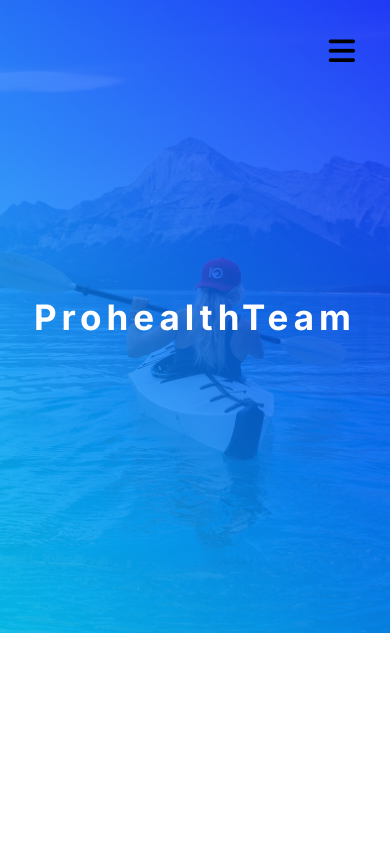
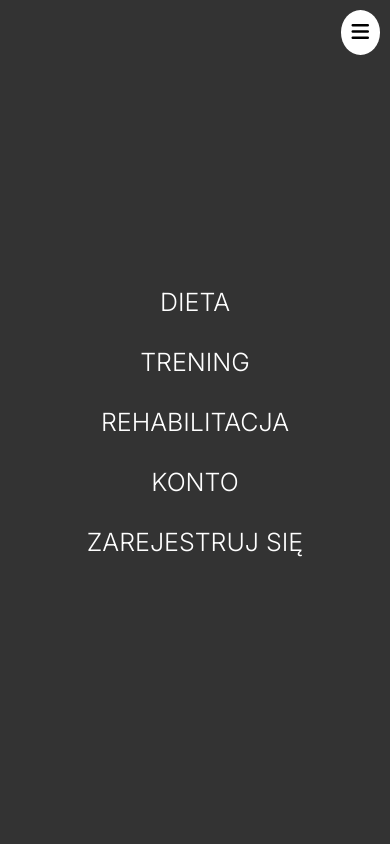
Before and after one commit to Pawko23/ProhealthTeam, a React (Create React App) app: page / in a window 390 px wide. Both pictures are taken after a click on the button 341 px from the left and 52 px from the top of the page. Shown: the top 844 px of the page. Built offline with nearby package versions, Linux system fonts and the light colour scheme.

Commit message:
burger btn toggle

```diff
--- a/src/components/LoginPage.js
+++ b/src/components/LoginPage.js
@@ -5,7 +5,6 @@ import LoginStyles from '../styles/LoginPage.module.css'
 
 const LoginPage = () => {
 
-    const [users, setUsers] = useState([])
     const [username, setUsername] = useState('')
     const [password, setPassword] = useState('')
     const navigate = useNavigate()
--- a/src/components/Navbar.js
+++ b/src/components/Navbar.js
@@ -1,18 +1,47 @@
-import React from 'react';
-import { Link } from 'react-router-dom';
+import React, { useState} from 'react';
+import { Link, useNavigate } from 'react-router-dom';
 import NavbarStyles from '../styles/Navbar.module.css'
+import classNames from 'classnames';
 
 const Navbar = () => {
+
+    const isLoggedIn = !!localStorage.getItem('token')
+    const navigate = useNavigate()
+
+    const [menuActive, setMenuActive] = useState(false)
+
+
+    const burgerMenu = () => {
+        setMenuActive(!menuActive)
+    }
+
+    const signOut = () => {
+        localStorage.removeItem('token')
+        navigate('/')
+    }
+
+
     return (
         <section>
-            <div className={NavbarStyles['burger-menu']}>
+            <div className={classNames(NavbarStyles['burger-menu'], {
+                [NavbarStyles.active]: menuActive,
+            })}>
                 <div className={NavbarStyles['menu-container']}>
                     <ul>
                         <li><Link to='/recipes'>Dieta</Link></li>
                         <li><Link to='/training'>Trening</Link></li>
                         <li><Link to='/rehabilitation'>Rehabilitacja</Link></li>
-                        <li><Link to='/login'>Konto</Link></li>
-                        <li><Link to='/register'>Zarejestruj się</Link></li>
+                        {isLoggedIn ? (
+                            <>
+                                <li><Link to='/login'>Konto</Link></li>
+                                <li><Link to='/' onClick={signOut}>Wyloguj się</Link></li>
+                            </>
+                        ) : (
+                            <>
+                                <li><Link to='/login'>Konto</Link></li>
+                                <li><Link to='/register'>Zarejestruj się</Link></li>
+                            </>
+                    )}
                     </ul>
                 </div>
             </div>
@@ -24,11 +53,20 @@ const Navbar = () => {
                     <li><Link to='/rehabilitation'>Rehabilitacja</Link></li>
                 </ul>
                 <ul className={NavbarStyles.account}>
-                    <li><Link to='/login'>Konto</Link></li>
-                    <li><Link to='/register'>Zarejestruj się</Link></li>
+                    {isLoggedIn ? (
+                        <>
+                            <li><Link to='/login'>Konto</Link></li>
+                            <li><Link to='/' onClick={signOut}>Wyloguj się</Link></li>
+                        </>
+                    ) : (
+                        <>
+                            <li><Link to='/login'>Konto</Link></li>
+                            <li><Link to='/register'>Zarejestruj się</Link></li>
+                        </>
+                    )}
                 </ul>
             </nav>
-            <button className={NavbarStyles['burger-btn']} id="burger-btn"><i className="fa-solid fa-bars" id="burger-icon"></i></button>
+            <button className={NavbarStyles['burger-btn']} id="burger-btn" onClick={burgerMenu}><i className="fa-solid fa-bars" id="burger-icon"></i></button>
         </section>
     )
 }
--- a/src/components/RegisterPage.js
+++ b/src/components/RegisterPage.js
@@ -1,11 +1,10 @@
 import React, { useState, useEffect } from 'react';
 import axios from 'axios'
-import { useNavigate } from 'react-router-dom';
+import { Link, useNavigate } from 'react-router-dom';
 import RegisterStyles from '../styles/RegisterPage.module.css'
 
 const RegisterPage = () => {
 
-    const [users, setUsers] = useState([])
     const [email, setEmail] = useState('')
     const [username, setUsername] = useState('')
     const [password, setPassword] = useState('')
@@ -64,7 +63,7 @@ const RegisterPage = () => {
                             onChange={(e) => setPassword(e.target.value)}
                         />
                         <button type="submit" className={RegisterStyles.register}>Zarejestruj</button>
-                        <button className={RegisterStyles.logIn}>Zaloguj się</button>
+                        <Link to='/login'>Zaloguj się</Link>
                     </form>
                 </div>
             </div>
--- a/src/styles/Navbar.module.css
+++ b/src/styles/Navbar.module.css
@@ -26,10 +26,11 @@ body {
   position: fixed;
   top: 10px;
   right: 10px;
-  padding: 0.8em;
-  font-size: 3rem;
-  background: none;
+  padding: 0.5em;
+  font-size: 2rem;
+  background-color: #fff;
   border: 1px solid transparent;
+  border-radius: 50%;
   z-index: 1;
   cursor: pointer;
 }
--- a/src/styles/Navbar.module.scss
+++ b/src/styles/Navbar.module.scss
@@ -26,10 +26,11 @@ body {
   position: fixed;
   top: 10px;
   right: 10px;
-  padding: 0.8em;
-  font-size: 3rem;
-  background: none;
+  padding: 0.5em;
+  font-size: 2rem;
+  background-color: #fff;
   border: 1px solid transparent;
+  border-radius: 50%;
   z-index: 1;
   cursor: pointer;
 
```
Also changed, not shown: 1 other file (tests, documents, lock files or other folders).
